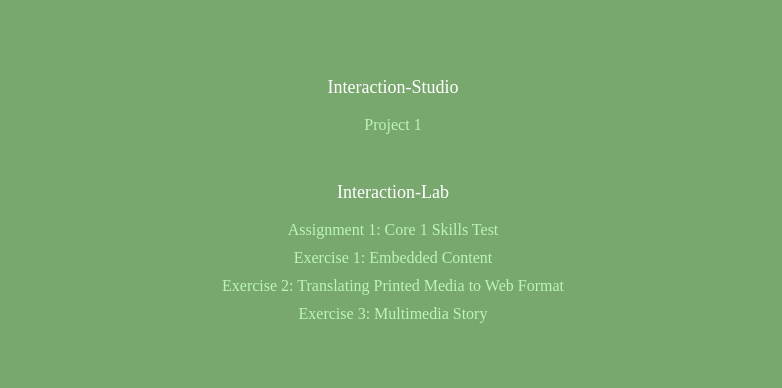
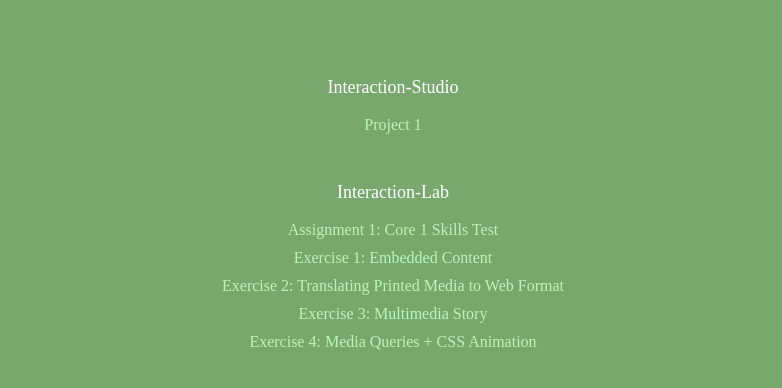
Before and after one commit to hongm433/hongm433.github.io, a plain HTML site: page index.html in a window 1280 px wide. Shown: the part 152-540 px from the top of the page, without its empty margins (247-1029 px from the left). Drawn offline with Linux system fonts and the light colour scheme; a web font is replaced by a local one.

Commit message:
022621 updates

```diff
--- a/index.html
+++ b/index.html
@@ -21,6 +21,8 @@
       <li><a href="interaction_lab_ex1/index.html">Exercise 1: Embedded Content</a></li>
       <li><a href="https://hongm433.github.io/interaction_lab_ex2/">Exercise 2: Translating Printed Media to Web Format</a></li>
       <li><a href="https://hongm433.github.io/interaction_lab_ex3/">Exercise 3: Multimedia Story</a></li>
+      <li><a href="https://hongm433.github.io/interaction_lab_ex4/">Exercise 4: Media Queries + CSS Animation</a></li>
+
     </ul>
   </div>
 </body>
```
